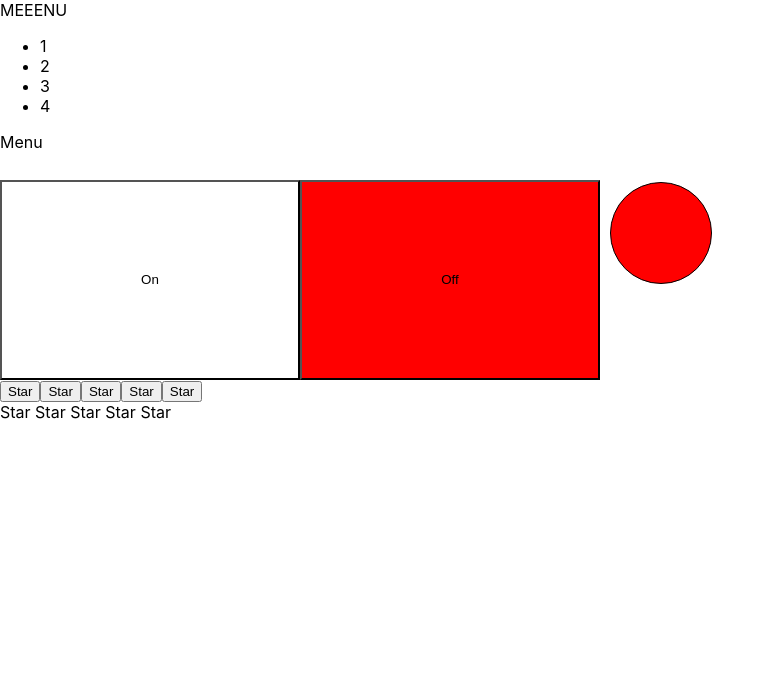
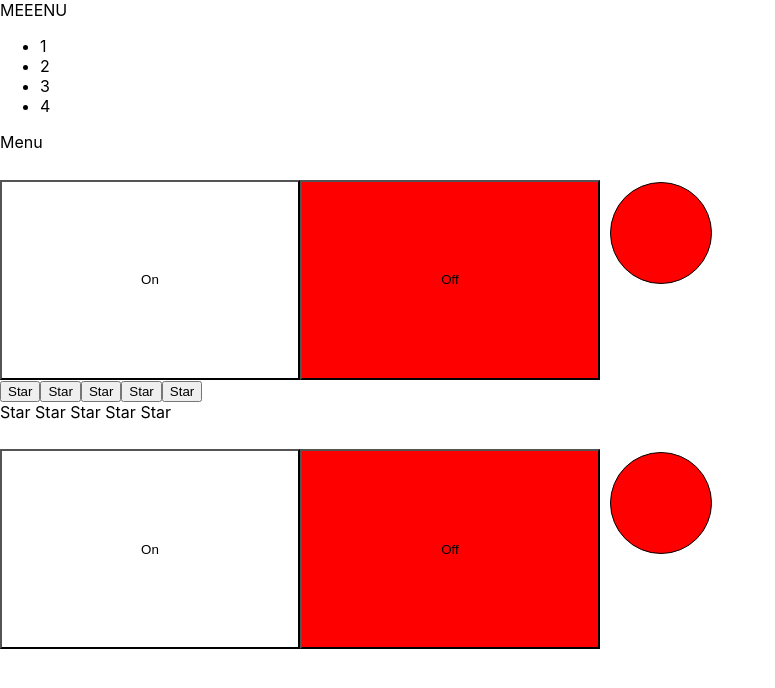
Before and after one commit to talerqa/typescript, a React (Create React App) app: page / in a window 1280 px wide. Shown: the top 688 px of the page, without its empty margins (0-775 px from the left). Built offline with nearby package versions, Linux system fonts and the light colour scheme.

Commit message:
add contoledBtn on/off

```diff
--- a/src/App.tsx
+++ b/src/App.tsx
@@ -4,7 +4,8 @@ import {OnOff} from './components/btn/UncontroledBtn';
 import {UncontroleAccordion} from './components/accordion/UncotroleAccordion';
 import ContoledRating, {RatingValueType} from './components/rating/ContoledRating';
 import UncontrRating from './components/rating/UncontrRating';
-import Accordion from './components/accordion/Accordion';
+import ControledAccordion from './components/accordion/ControledAccordion';
+import {ControledOnOff} from './components/btn/ControledBtn';
 
 
 function App() {
@@ -13,9 +14,11 @@ function App() {
 
   const [statusValueAccordion, setStatusValueAccordion] = useState<boolean>(false)
 
+  const [statusButton, setStatusButton] = useState<boolean>(false)
+
   return (
     <div>
-      <Accordion titleValue={"MEEENU"} collapsed={statusValueAccordion} setStatusValueAccordion={setStatusValueAccordion}/>
+      <ControledAccordion titleValue={"MEEENU"} collapsed={statusValueAccordion} setStatusValueAccordion={setStatusValueAccordion}/>
 
       <UncontroleAccordion titleValue={'Menu'}/>
 
@@ -24,6 +27,8 @@ function App() {
       <ContoledRating value={ratingValue} onClick={setRatingValue}/>
 
       <UncontrRating/>
+
+      <ControledOnOff statusButton={statusButton} setStatusButton={setStatusButton}/>
     </div>
   )
 }
--- a/src/components/accordion/Accordion.tsx
+++ b/src/components/accordion/ControledAccordion.tsx
@@ -6,8 +6,8 @@ type AccordionPropsType = {
   setStatusValueAccordion: (collapsed: boolean) => void
 }
 
-function Accordion(props: AccordionPropsType) {
-  console.log('Accordion rendered')
+function ControledAccordion(props: AccordionPropsType) {
+  console.log('ControledAccordion rendered')
   return <div>
     <AccordionTitle title={props.titleValue} setStatusValueAccordion={props.setStatusValueAccordion}
                     collapsed={props.collapsed}/>
@@ -47,4 +47,4 @@ function AccordionBody() {
   )
 }
 
-export default Accordion;
+export default ControledAccordion;
--- /dev/null
+++ b/src/components/btn/ControledBtn.tsx
@@ -0,0 +1,39 @@
+import React from 'react';
+
+type PropsType = {
+  statusButton: boolean
+  setStatusButton: (status: boolean) => void
+}
+
+export const ControledOnOff = (props: PropsType) => {
+
+  const styleForOnButtonTrue = {
+    width: '300px',
+    height: '200px',
+    backgroundColor: props.statusButton ? 'green' : 'white'
+  }
+
+  const styleForOnButtonFalse = {
+    width: '300px',
+    height: '200px',
+    backgroundColor: !props.statusButton ? 'red' : 'white'
+  }
+
+  const styleValue = {
+    display: 'inline-block',
+    marginLeft: '10px',
+    marginTop: '30px',
+    border: '1px solid black',
+    borderRadius: '50%',
+    width: '100px',
+    height: '100px',
+    backgroundColor: props.statusButton ? 'green' : 'red'
+  }
+  return (
+    <div>
+      <button style={styleForOnButtonTrue} onClick={() => props.setStatusButton(true)}>On</button>
+      <button style={styleForOnButtonFalse} onClick={() => props.setStatusButton(false)}>Off</button>
+      <div style={styleValue}></div>
+    </div>
+  )
+}
```
